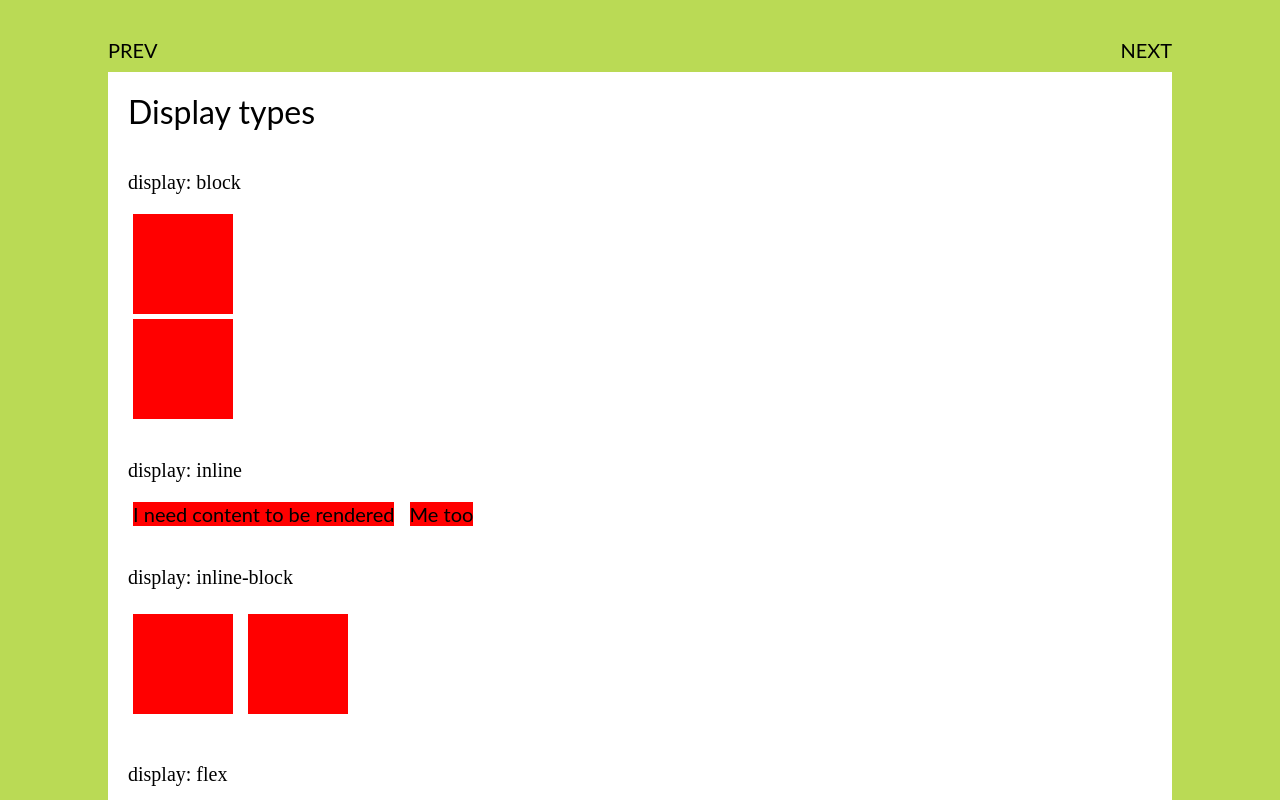
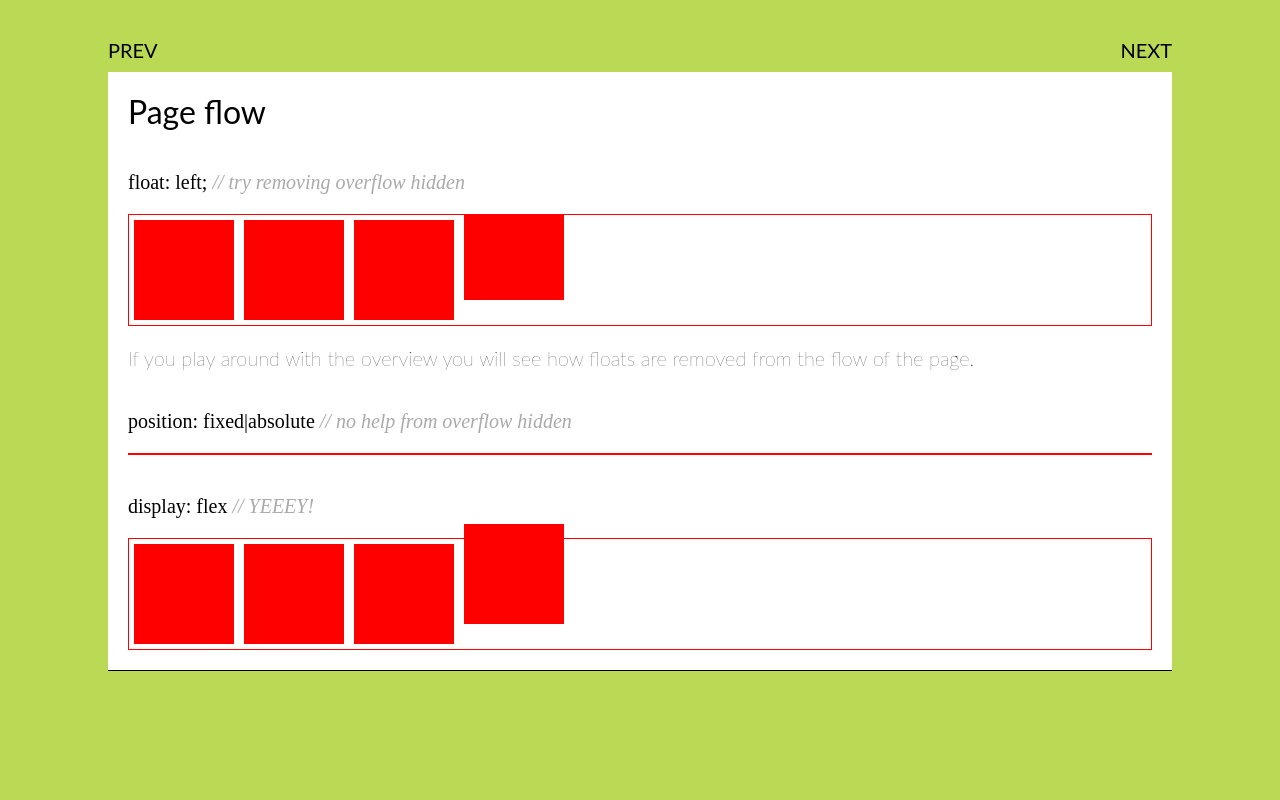
Before and after one commit to wojtekgalaj/css-talk, a website: page app/index.html in a window 1280 px wide. Both pictures are taken after a click on the element "PREV". Shown: the top 800 px of the page. Drawn offline with nearby package versions, Linux system fonts and the light colour scheme; grey boxes are pictures that could not be loaded.

Commit message:
Page flow

```diff
--- a/app/index.html
+++ b/app/index.html
@@ -49,6 +49,37 @@
           </div>
         </div>
       </section>
+      <section class="page-flow">
+        <h1>Page flow</h1>
+        <div class="example">
+          <p class="code">float: left;  <span>// try removing overflow hidden</span></p>
+          <div class="float-left border">
+            <div class="box"></div>
+            <div class="box"></div>
+            <div class="box"></div>
+            <div class="box free"></div>
+          </div>
+          <p>If you play around with the overview you will see how floats are
+          removed from the flow of the page.</p>
+        </div>
+        <div class="example">
+          <p class="code">position: fixed|absolute  <span>// no help from overflow hidden</span></p>
+          <div class="position-absolute border">
+            <div class="box"></div>
+            <div class="box"></div>
+            <div class="box"></div>
+          </div>
+        </div>
+        <div class="example">
+          <p class="code">display: flex  <span>// YEEEY!</span></p>
+          <div class="display-flex border">
+            <div class="box"></div>
+            <div class="box"></div>
+            <div class="box"></div>
+            <div class="box free"></div>
+          </div>
+        </div>
+      </section>
     </div>
   </body>
     <script src="https://code.jquery.com/jquery-3.1.0.min.js" integrity="sha256-cCueBR6CsyA4/9szpPfrX3s49M9vUU5BgtiJj06wt/s="   crossorigin="anonymous"></script> <script src="//cdnjs.cloudflare.com/ajax/libs/highlight.js/9.6.0/highlight.min.js"></script>
--- a/app/style.styl
+++ b/app/style.styl
@@ -17,6 +17,12 @@ h2
 
 .code
   font-family 'Operator Mono'
+  span
+    font-style italic
+    color #aaa
+
+.border
+  border 1px solid red
 
 .main
   padding: 30px 100px
@@ -70,3 +76,31 @@ p
 
 .display--flex
   display flex
+
+
+.free
+  position relative
+  bottom 20px
+// Page flow
+.page-flow
+  .float-left
+    overflow hidden
+    .box
+      float left
+  .position-absolute
+    position relative
+    overflow hidden
+    div
+      position absolute
+      &:nth-child(1)
+        top 10px
+        left 0
+      &:nth-child(2)
+        top 10px
+        left 50px
+      &:nth-child(3)
+        top 10
+        left 100px
+
+  .display-flex
+    display flex
```
Also changed, not shown: app/style.css.
